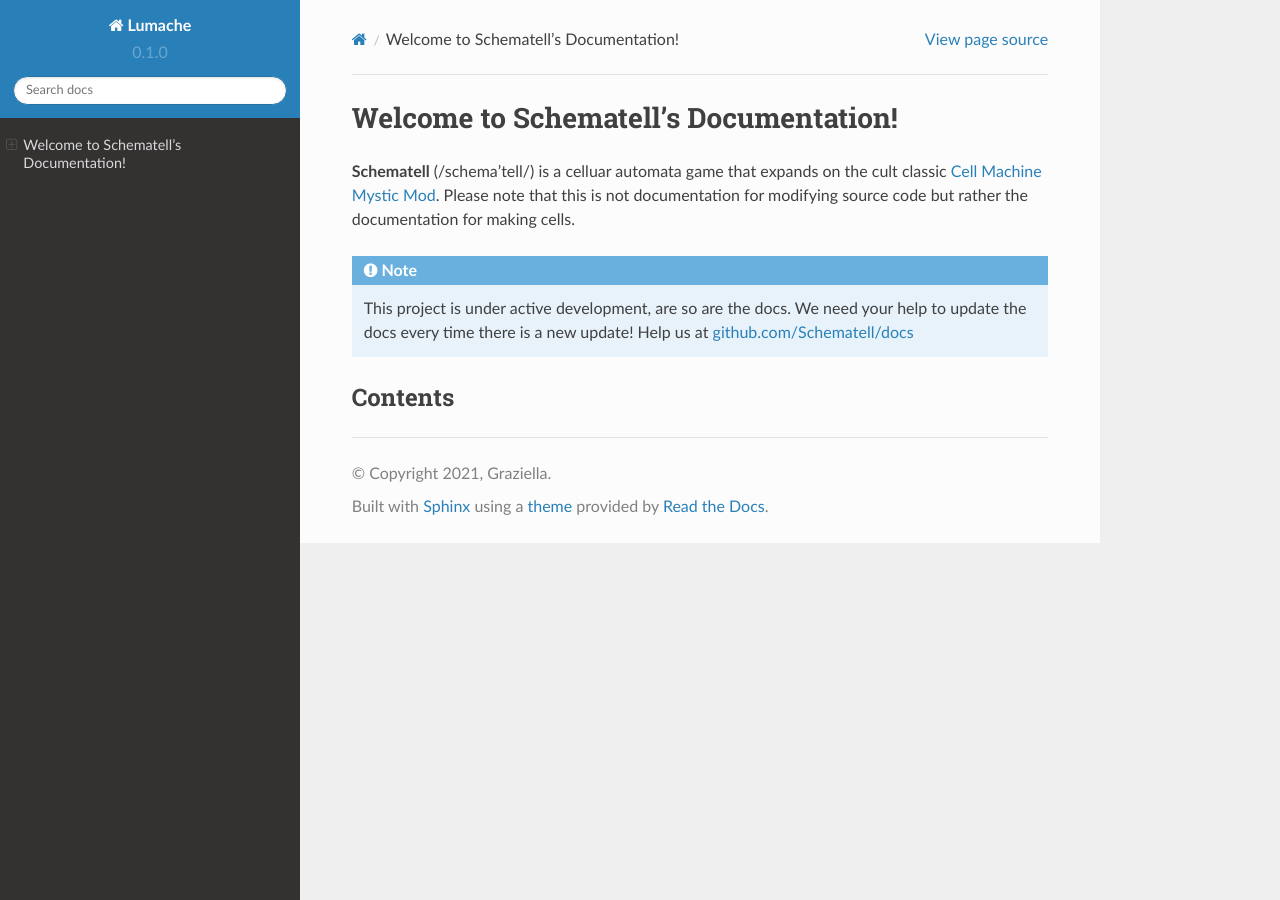
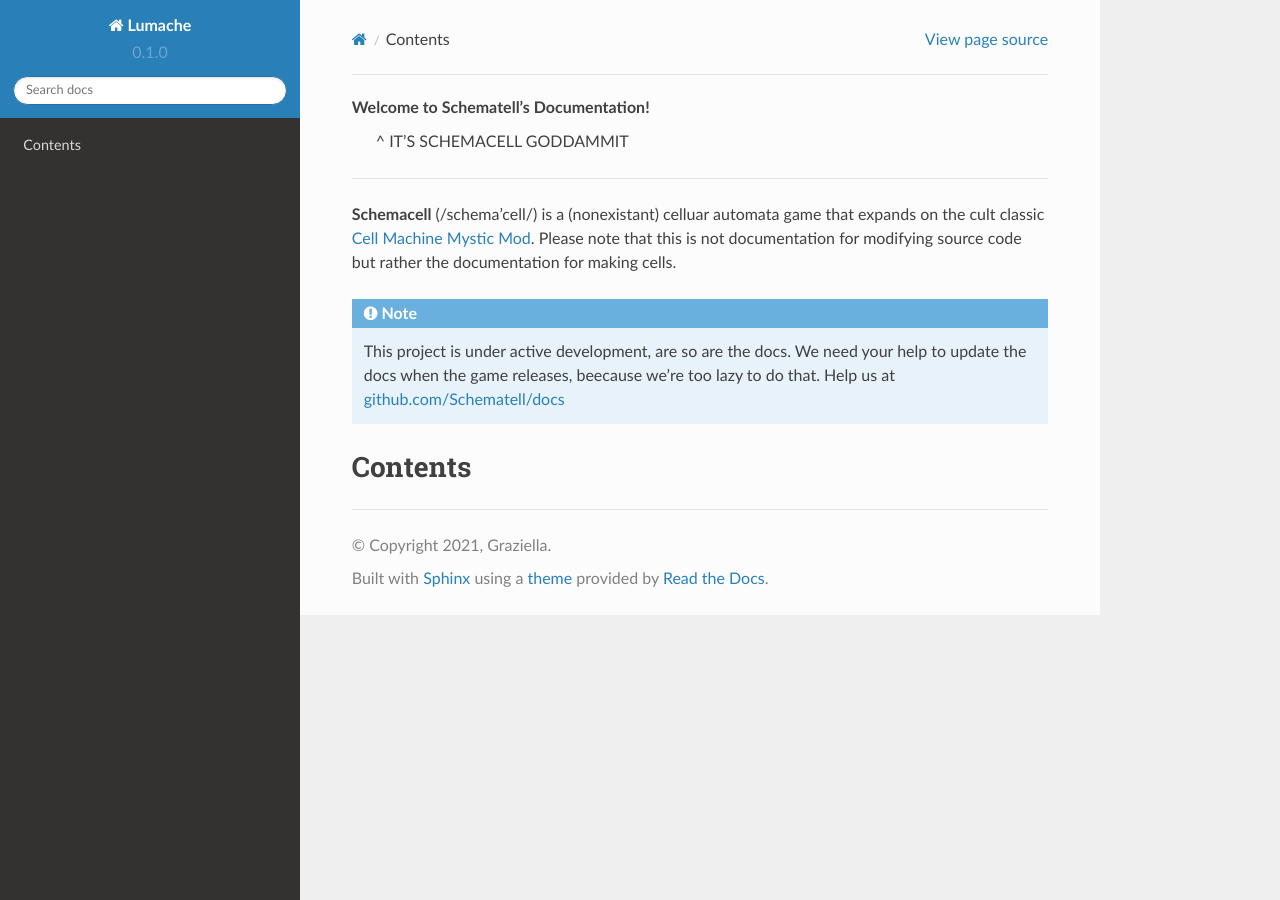
Before and after one commit to cinderthein/docs, a Sphinx documentation site: the page built from docs/source/index.rst, in a window 1280 px wide. Built offline with Sphinx 7.4.7 and the Read the Docs theme 2.0.0, drawn with Linux system fonts in a browser that asks for light colours; pages that are not in the unit, such as notebooks, are missing from menus.

Commit message:
Update index.rst

```diff
--- a/docs/source/index.rst
+++ b/docs/source/index.rst
@@ -1,7 +1,8 @@
 Welcome to Schematell's Documentation!
+             ^ IT'S SCHEMACELL GODDAMMIT
 ===================================
 
-**Schematell** (/schema'tell/) is a celluar automata game
+**Schemacell** (/schema'cell/) is a (nonexistant) celluar automata game
 that expands on the cult classic `Cell Machine Mystic Mod <https://themysticlynx.itch.io/cell-machine-mystic-mod>`_.
 Please note that this is not documentation for modifying source code
 but rather the documentation for making cells.
@@ -9,7 +10,7 @@ but rather the documentation for making cells.
 .. note::
 
    This project is under active development, are so are the docs.
-   We need your help to update the docs every time there is a new update!
+   We need your help to update the docs when the game releases, beecause we're too lazy to do that.
    Help us at `github.com/Schematell/docs <https://github.com/Schematell/docs>`_
 
 Contents
```
